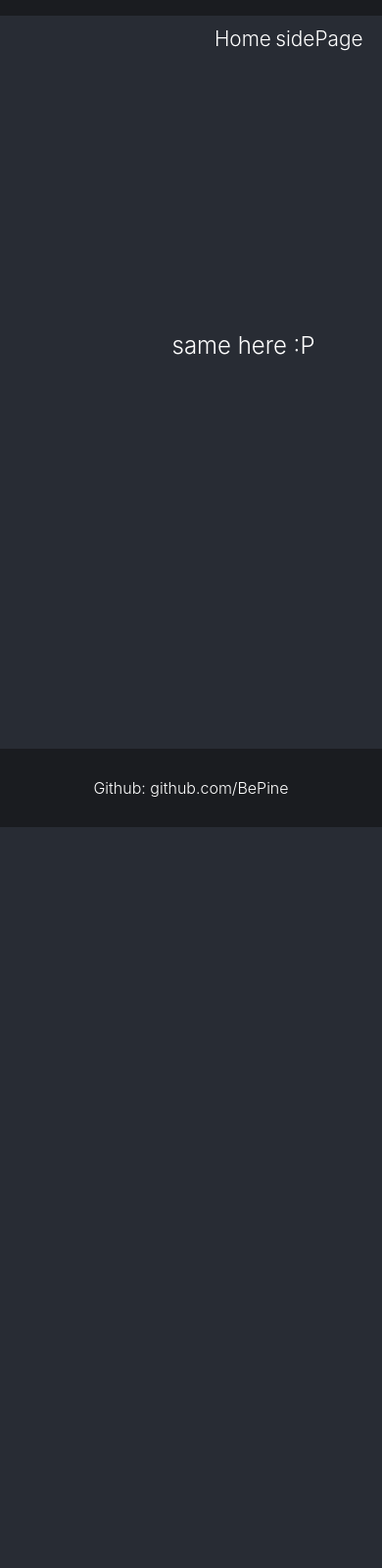
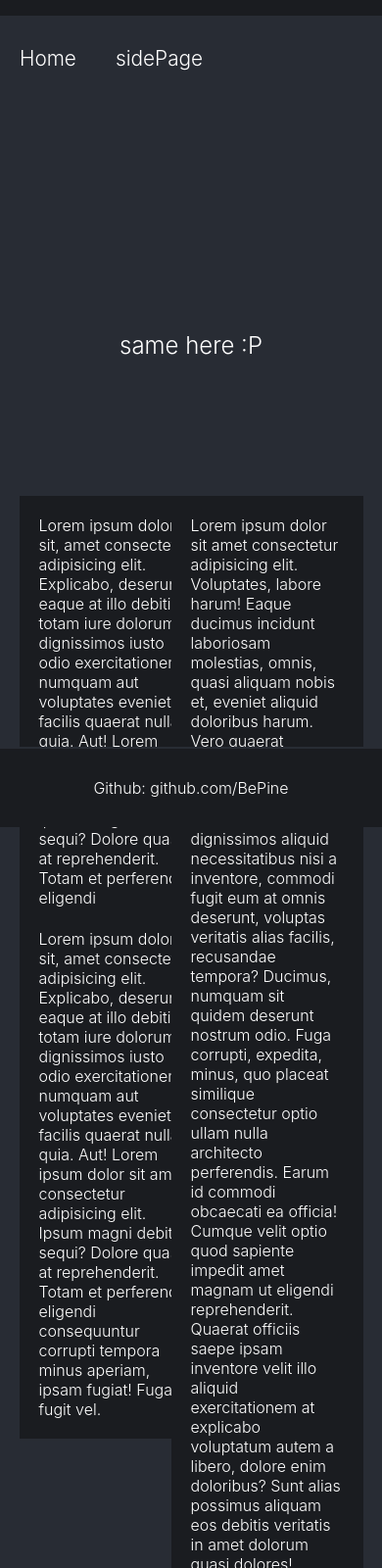
Before and after one commit to BePine/JsWebApp, a plain HTML site: page Pages/SidePage/sidePage.html in a window 390 px wide. Shown: the top 1600 px of the page at 98% size. Before the commit the page ends 844 px from the top, so only its background shows below. Drawn offline with Linux system fonts and the light colour scheme.

Commit message:
Added simple elements

```diff
--- a/Pages/Home/index.scss
+++ b/Pages/Home/index.scss
@@ -20,16 +20,23 @@ header{
     height:5em;
 }
 .container{
-    width:50%;
+    max-width:50%;
     padding:20px;
     min-height:100px;
     position:absolute;
     background:#1a1c20;
-    top:40%;
-    left:25%;
+    top: 40%;
+    left: 0;
+    right: 0;
+    margin: auto;
     -webkit-box-shadow: 8px 8px 24px 0px rgba(0, 0, 0, 0.3);
     -moz-box-shadow: 8px 8px 24px 0px rgba(0, 0, 0, 0.3);
     box-shadow: 8px 8px 24px 0px rgba(0, 0, 0, 0.3);
+}
+@media (max-width:800px){
+    .container{
+        max-width:100%;
+    }
 }
 h1{
     color:white;
@@ -37,6 +44,7 @@ h1{
     text-align:center;
 }
 h4{
+    margin-top:20px;
     width:100%;
     text-align:center;
     color:white;
--- a/Pages/SidePage/sidePage.html
+++ b/Pages/SidePage/sidePage.html
@@ -1,11 +1,11 @@
 <!DOCTYPE html>
 <html lang="en">
 	<head>
-    <meta charset="UTF-8">
-    <meta http-equiv="X-UA-Compatible" content="IE=edge">
-    <meta name="viewport" content="width=device-width, initial-scale=1.0">
-    <link rel="stylesheet" href="sidePage.css">
-    <link rel="stylesheet" href="../../headerStyle.css">
+		<meta charset="UTF-8" />
+		<meta http-equiv="X-UA-Compatible" content="IE=edge" />
+		<meta name="viewport" content="width=device-width, initial-scale=1.0" />
+		<link rel="stylesheet" href="sidePage.css" />
+		<link rel="stylesheet" href="../../headerStyle.css" />
 		<title>Document</title>
 	</head>
 	<body>
@@ -17,6 +17,47 @@
 			</ul>
 		</header>
 		<h2>same here :P</h2>
+		<div class="textBlock">
+			Lorem ipsum dolor sit, amet consectetur adipisicing elit. Explicabo,
+			deserunt eaque at illo debitis totam iure dolorum, dignissimos iusto odio
+			exercitationem, numquam aut voluptates eveniet facilis quaerat nulla quia.
+			Aut! Lorem ipsum dolor sit amet consectetur adipisicing elit. Ipsum magni
+			debitis sequi? Dolore quas at reprehenderit. Totam et perferendis eligendi
+			consequuntur corrupti tempora minus aperiam, ipsam fugiat! Fuga, fugit
+			vel.
+		</div>
+        <div class="textBlockSecond">
+			Lorem ipsum dolor sit, amet consectetur adipisicing elit. Explicabo,
+			deserunt eaque at illo debitis totam iure dolorum, dignissimos iusto odio
+			exercitationem, numquam aut voluptates eveniet facilis quaerat nulla quia.
+			Aut! Lorem ipsum dolor sit amet consectetur adipisicing elit. Ipsum magni
+			debitis sequi? Dolore quas at reprehenderit. Totam et perferendis eligendi
+			consequuntur corrupti tempora minus aperiam, ipsam fugiat! Fuga, fugit
+			vel.
+		</div>
+		<div class="textBlockRight">
+			Lorem ipsum dolor sit amet consectetur adipisicing elit. Voluptates,
+			labore harum! Eaque ducimus incidunt laboriosam molestias, omnis, quasi
+			aliquam nobis et, eveniet aliquid doloribus harum. Vero quaerat assumenda
+			quos praesentium? Deleniti vel officiis vitae sint dignissimos aliquid
+			necessitatibus nisi a inventore, commodi fugit eum at omnis deserunt,
+			voluptas veritatis alias facilis, recusandae tempora? Ducimus, numquam sit
+			quidem deserunt nostrum odio. Fuga corrupti, expedita, minus, quo placeat
+			similique consectetur optio ullam nulla architecto perferendis. Earum id
+			commodi obcaecati ea officia! Cumque velit optio quod sapiente impedit
+			amet magnam ut eligendi reprehenderit. Quaerat officiis saepe ipsam
+			inventore velit illo aliquid exercitationem at explicabo voluptatum autem
+			a libero, dolore enim doloribus? Sunt alias possimus aliquam eos debitis
+			veritatis in amet dolorum quasi dolores! Repellat quaerat sit velit natus
+			ut dolor enim ullam, reprehenderit voluptatum nulla dolores nam itaque,
+			placeat impedit exercitationem porro eum nesciunt iusto deleniti
+			asperiores! Tenetur asperiores iste optio sed corrupti. Cum officiis
+			similique, placeat tenetur culpa ipsa ullam laboriosam odio suscipit
+			exercitationem voluptas magni labore perferendis fugit! Blanditiis vitae,
+			repudiandae sequi earum placeat atque explicabo consectetur. Mollitia
+			impedit praesentium consequatur?
+		</div>
+
 		<footer>Github: github.com/BePine</footer>
 	</body>
 </html>
--- a/Pages/SidePage/sidePage.scss
+++ b/Pages/SidePage/sidePage.scss
@@ -10,21 +10,58 @@
 }
 body{
     background-color: #282c34;
-
 }
 .topBar{
     background: #1a1c20;
     width:100%;
     height:1em;
 }
+.textBlock{
+    color:white;
+    background:#1a1c20;
+    margin-left:5%;
+    padding:20px;
+    top:60vh;
+    min-height:40vh;
+    width:40%;
+    position:absolute;
+
+}
+.textBlockSecond{
+    color:white;
+    background:#1a1c20;
+    margin-left:5%;
+    padding:20px;
+    top:110vh;
+    min-height:40vh;
+    width:40%;
+    position:absolute;
+
+}
+.textBlockRight{
+    color:white;
+    background:#1a1c20;
+    padding:20px;
+    top:60vh;
+    position: absolute;
+    min-height:100px;
+    width:40%;
+    right:5%;
+    min-height:80vh;
+}
 h2{
     color:white;
     position:absolute;
-    left:45%;
-    top:40%;
+    min-width:10%;
+    text-align:center;
+    top: 40%;
+    left: 0;
+    right: 0;
+    margin: auto;
 }
 footer{
     background: #1a1c20;
+    border-top:#282c34 2px solid;
     height:5em;
     width:100%;
     position:fixed;
--- a/Scripts/Loader.js
+++ b/Scripts/Loader.js
@@ -1,5 +1,8 @@
 const heading = document.querySelector('h1')
 const loadingHover = document.querySelector('.loadingHover')
+const container = document.querySelector('.container')
+const node = document.createElement('h4')
+const textNode = document.createTextNode('you will be redirected to side page...')
     let count = 0
     let secCount = 0
     const onloadScript = () => {
@@ -13,10 +16,15 @@ const loadingHover = document.querySelector('.loadingHover')
         }
         else if(secCount===1){
             secCount=0
-            loadingHover.style.display="flex"
+            node.appendChild(textNode)
+            container.appendChild(node)
             setTimeout(() => {
-                window.location.replace('../SidePage/sidePage.html')
+                loadingHover.style.display="flex"
+                setTimeout(() => {
+                    window.location.replace('../SidePage/sidePage.html')
+                }, 600);
             }, 600);
+
         }
         else{
             count=0
--- a/headerStyle.scss
+++ b/headerStyle.scss
@@ -7,7 +7,6 @@ ul{
     flex-direction: row;
     list-style: none;
     width:40%;
-    right:5%;
     position:absolute;
 }
 ul li{
@@ -15,6 +14,7 @@ ul li{
     text-align:center;
     height:3em;
     line-height:3em;
+    margin:20px;
 }
 ul li a{
     text-decoration:none;
```
Also changed, not shown: Pages/Home/index.html (+0 -1 lines), Pages/Home/index.css, Pages/SidePage/sidePage.css, headerStyle.css, 3 other files. Lines whose indentation alone changed are shown as unchanged.
